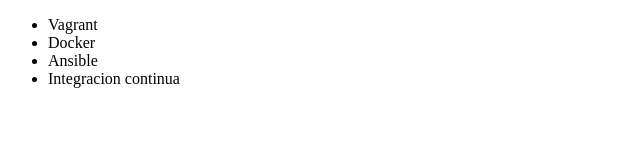
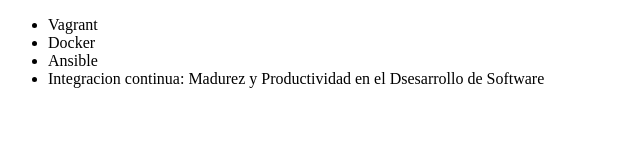
Before and after one commit to Luisj-a/alura-git, a plain HTML site: page index.html in a window 1280 px wide. Shown: the whole page, without its empty margins (0-640 px from the left). Drawn offline with Linux system fonts and the light colour scheme.

Commit message:
Renombrando curso de Integracion Continua

```diff
--- a/index.html
+++ b/index.html
@@ -9,7 +9,7 @@
          <li> Vagrant </li>
          <li> Docker </li>
          <li> Ansible </li>
-         <li> Integracion continua </li>
+         <li> Integracion continua: Madurez y Productividad en el Dsesarrollo de Software </li>
      </ul>
 </body>
 </html>
```
